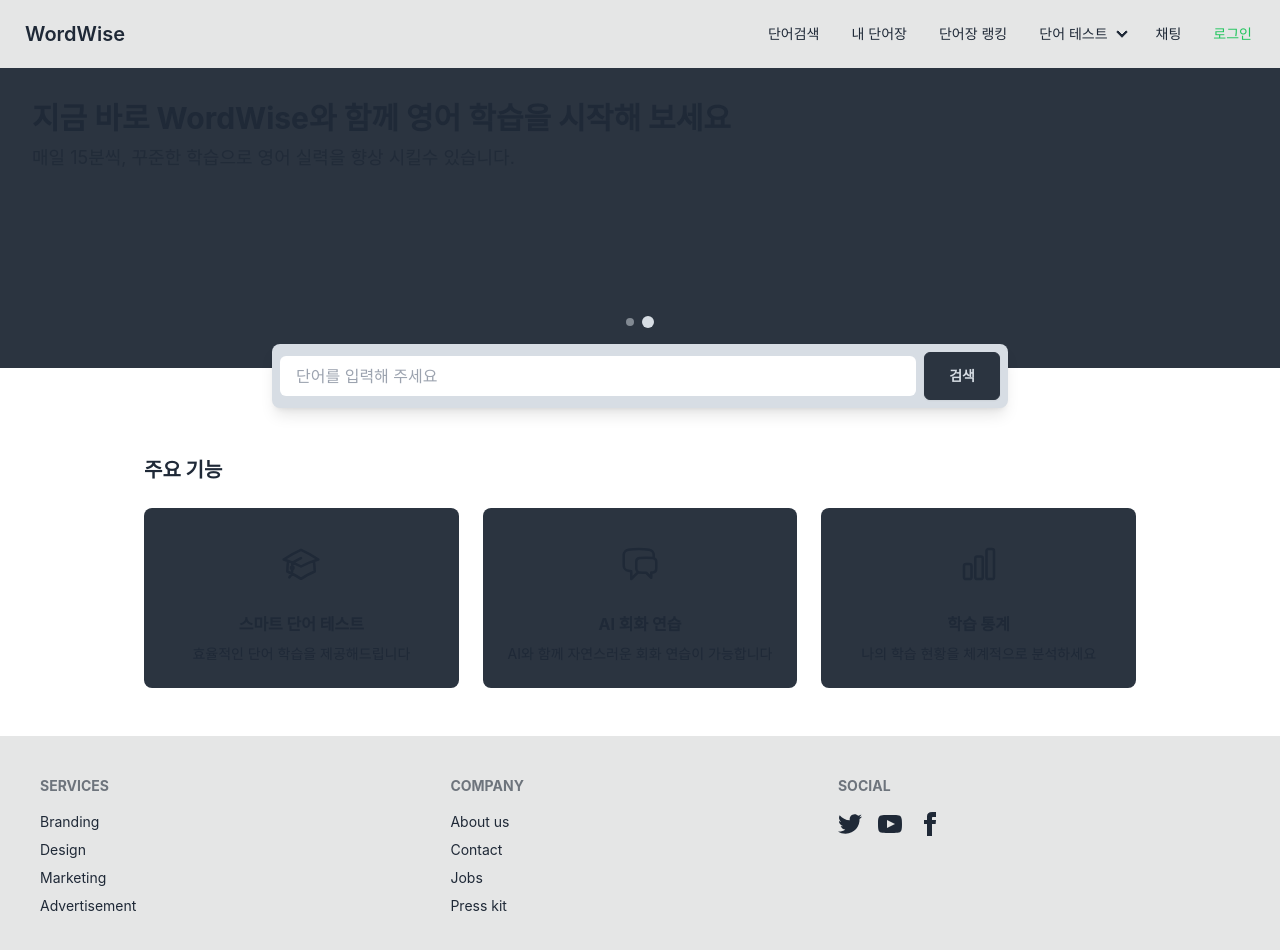
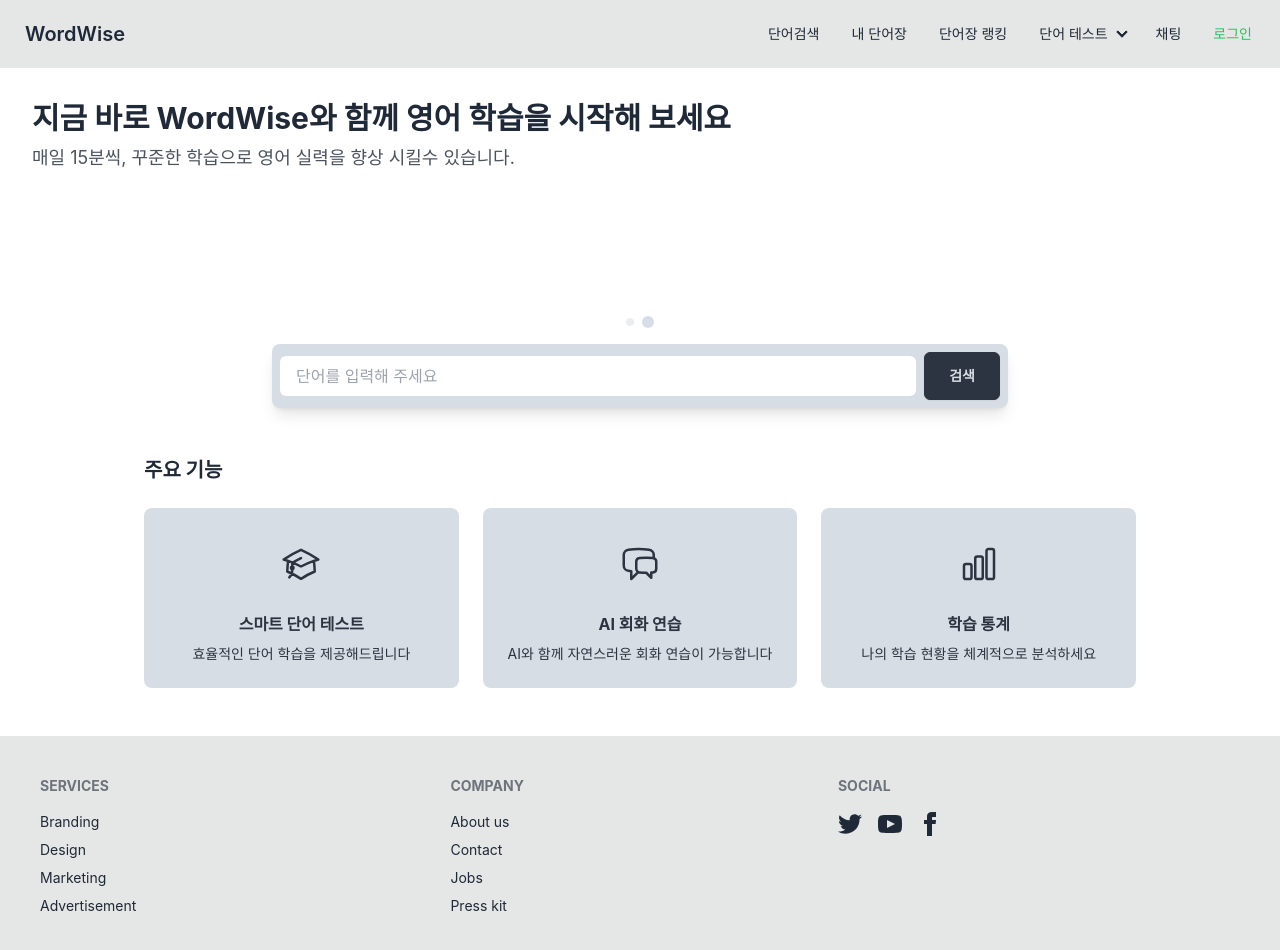
Before and after one commit to estSoft7-final-project-team1/WordWise-front, a React (Create React App) app: page / in a window 1280 px wide. Shown: the top 950 px of the page. Built offline with nearby package versions, Linux system fonts and the light colour scheme.

Commit message:
fix: ui 수정

```diff
--- a/src/components/Index.jsx
+++ b/src/components/Index.jsx
@@ -33,7 +33,7 @@ const WordWisePage = () => {
   };
 
   return (<div className="w-full">
-    <div className="carouesel bg-neutral p-8 relative min-h-[300px]">
+    <div className="carouesel p-8 relative min-h-[300px]">
       <div className="relative z-10 mb-8">
         <h1 className="text-3xl font-bold mb-2">{slides[currentSlide].title}</h1>
         <p className="text-lg opacity-80">{slides[currentSlide].subtitle}</p>
@@ -71,7 +71,7 @@ const WordWisePage = () => {
       <h2 className="text-xl font-bold mb-6">주요 기능</h2>
       <div className="grid grid-cols-3 gap-6 mb-12">
 
-        <div className="bg-neutral p-6 rounded-lg text-center">
+        <div className="bg-neutral-content p-6 rounded-lg text-center text-neutral">
         <Link to="/wordtest" className="block">
           <div
               className="w-16 h-16 rounded-full mx-auto mb-4 flex items-center justify-center">
@@ -87,7 +87,7 @@ const WordWisePage = () => {
           </Link>
         </div>
 
-        <div className="bg-neutral p-6 rounded-lg text-center">
+        <div className="bg-neutral-content p-6 rounded-lg text-center text-neutral">
         <Link to="/chat" className="block">
           <div
               className="w-16 h-16 mx-auto mb-4 flex items-center justify-center">
@@ -103,7 +103,7 @@ const WordWisePage = () => {
           </Link>
         </div>
 
-        <div className="bg-neutral p-6 rounded-lg text-center">
+        <div className="bg-neutral-content p-6 rounded-lg text-center text-neutral">
           <Link to="/statistics" className="block">
           <div
               className="w-16 h-16 rounded-full mx-auto mb-4 flex items-center justify-center">
```
